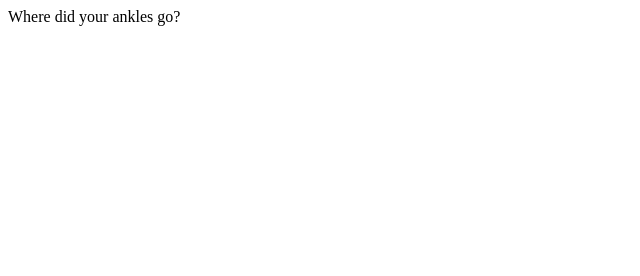
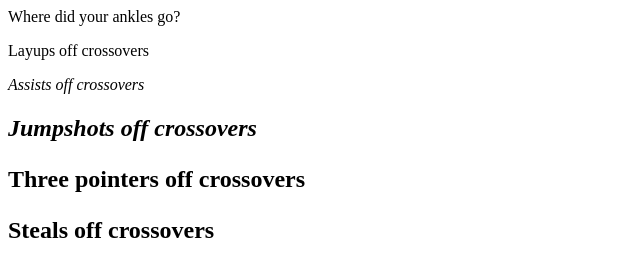
Before and after one commit to diego869/lab-12-html, a plain HTML site: page index.html in a window 1280 px wide. Shown: the whole page, without its empty margins (0-640 px from the left). Drawn offline with Linux system fonts and the light colour scheme.

Commit message:
added index.html

```diff
--- a/index.html
+++ b/index.html
@@ -7,3 +7,8 @@
   Where did your ankles go?
 </body>
 </html>
+<p> Layups off crossovers </p>
+<em> <p> Assists off crossovers </p> </em>
+<h1> <h2> <em> Jumpshots off crossovers </em>
+<h1> <h2> <p> <strong> Three pointers off crossovers </strong> </p>
+<h1> <h2> <p> Steals off crossovers </p>
```
